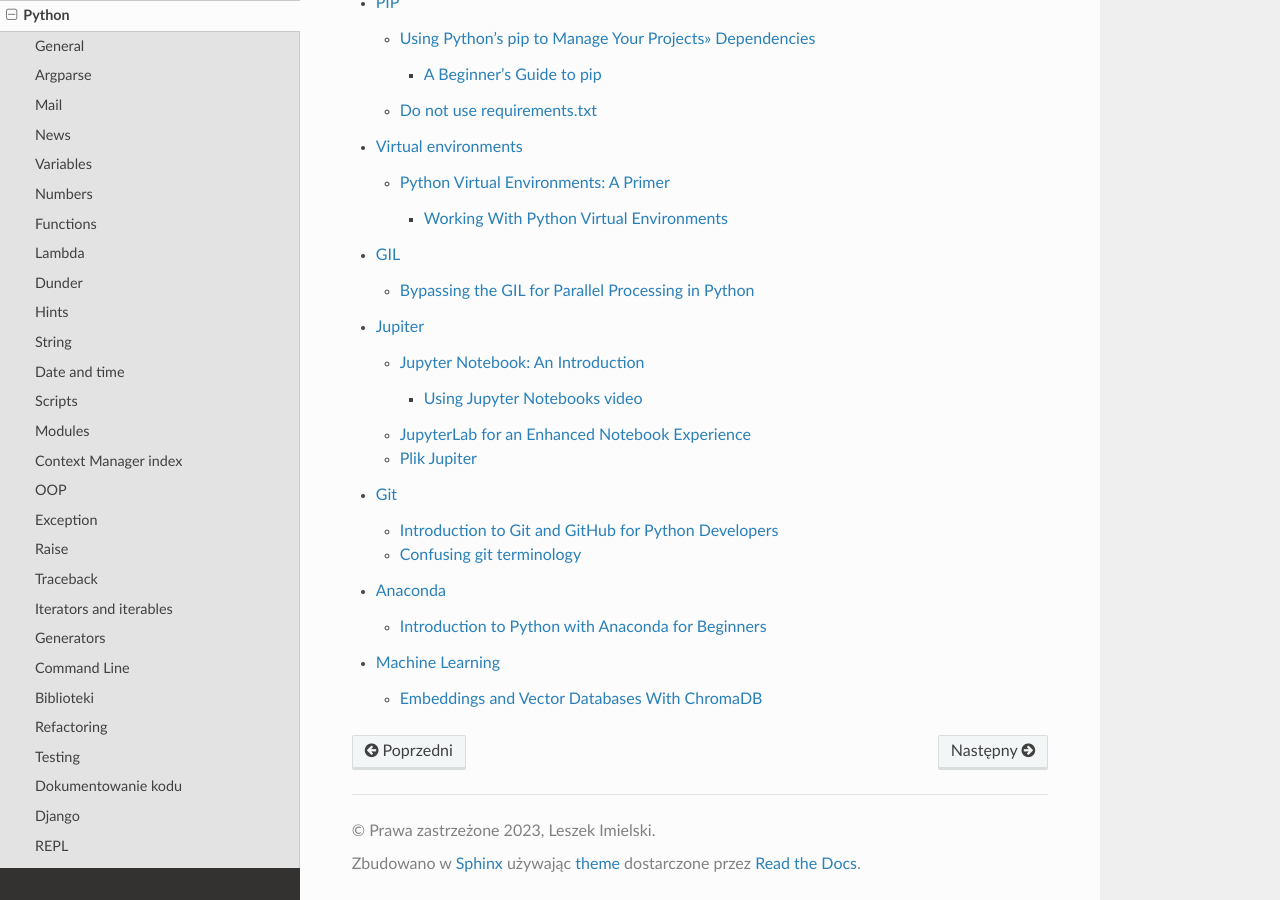
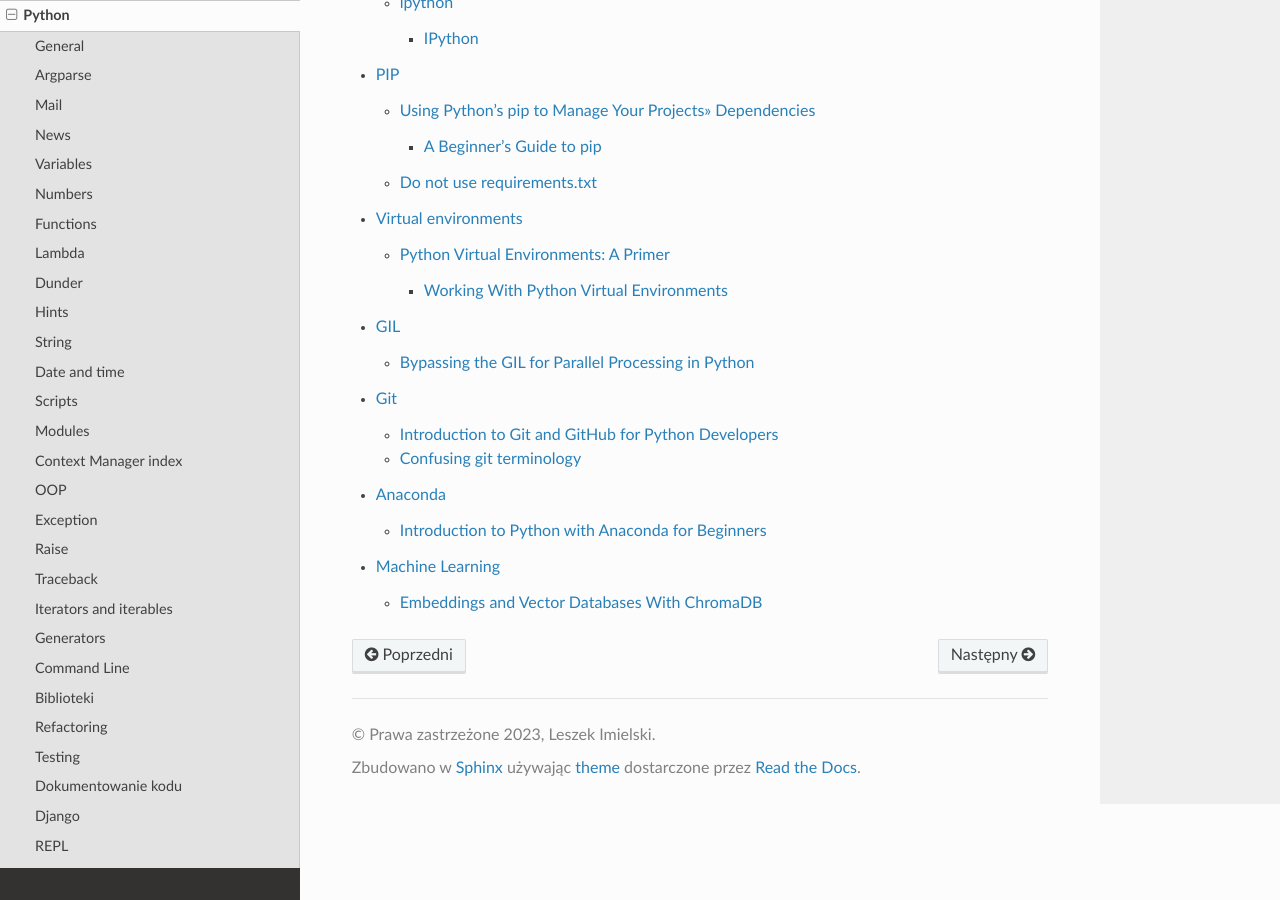
Before and after one commit to limielski/UsingSphinx, a Sphinx documentation site: the page built from docs/source/python/index.rst, in a window 1280 px wide and 900 px high, scrolled down 5257 px. Built offline with Sphinx 7.4.7 and the Read the Docs theme 2.0.0, drawn with Linux system fonts in a browser that asks for light colours; some of the changed text lies outside the part shown.

Commit message:
Remove Jupiter section, uncomment navigation depth, modify IMAP docs
This commit deletes the entire Jupiter section, including all related files, from the Python documentation. The Sphinx navigation depth in the configuration file is now commented out and set to 5. Titles and context about IMAP connection and mail.uid function in IMAP documentation has been edited and a detailed description about imaplib.IMAP4_SSL function has been included.

```diff
--- a/docs/source/conf.py
+++ b/docs/source/conf.py
@@ -26,9 +26,9 @@
 # https://www.sphinx-doc.org/en/master/usage/configuration.html#options-for-html-output
 
 html_theme = 'sphinx_rtd_theme'
-# html_theme_options = {
-#     'navigation_depth': 5,  # Ustaw maksymalną głębokość nawigacji
-# }
+html_theme_options = {
+     'navigation_depth': 5,  # Ustaw maksymalną głębokość nawigacji
+}
 html_static_path = ['_static']
 
 master_doc = 'index'
--- a/docs/source/python/index.rst
+++ b/docs/source/python/index.rst
@@ -35,7 +35,6 @@
    pip/index
    virtual/index
    gil/index
-   jupiter/index
    git/index
    anaconda/index
    ml/index
--- a/docs/source/python/jupiter/jupiter0-0-intro.rst
+++ /dev/null
@@ -1,10 +0,0 @@
-Jupyter Notebook: An Introduction
-=================================
-
-https://realpython.com/jupyter-notebook-introduction/
-
-by Mike Driscoll  Jan 28, 2019
-
-.. toctree::
-
-   video/jupiter0-0-intro-video
--- a/docs/source/python/jupiter/video/jupiter0-0-intro-video.rst
+++ /dev/null
@@ -1,6 +0,0 @@
-Using Jupyter Notebooks video
-=============================
-
-https://realpython.com/courses/using-jupyter-notebooks/
-
-Martin Breuss 9 Lessons  36m
--- a/docs/source/python/mail/imap/imap00.rst
+++ b/docs/source/python/mail/imap/imap00.rst
@@ -1,5 +1,5 @@
-Algorytm połączenia
-===================
+Wstęp: Algorytm połączenia
+==========================
 
 .. code-block:: python
    :linenos:
--- a/docs/source/python/mail/imap/imap10.rst
+++ b/docs/source/python/mail/imap/imap10.rst
@@ -1,5 +1,5 @@
 Funkcja mail.uid
-================
+----------------
 
 mail.uid(command, argument, msg_set)
 
--- a/docs/source/python/mail/imap/index.rst
+++ b/docs/source/python/mail/imap/index.rst
@@ -5,4 +5,5 @@
    :maxdepth: 4
 
    imap00
+   imap05
    imap10
```
Also changed, not shown: docs/source/python/jupiter/index.rst (deleted, +0 -8 lines), docs/source/python/jupiter/jupiter0-0.rst (deleted, +0 -23 lines), docs/source/python/mail/imap/imap05.rst (added, +33 -0 lines), docs/source/python/jupiter/narray.ipynb (deleted).
